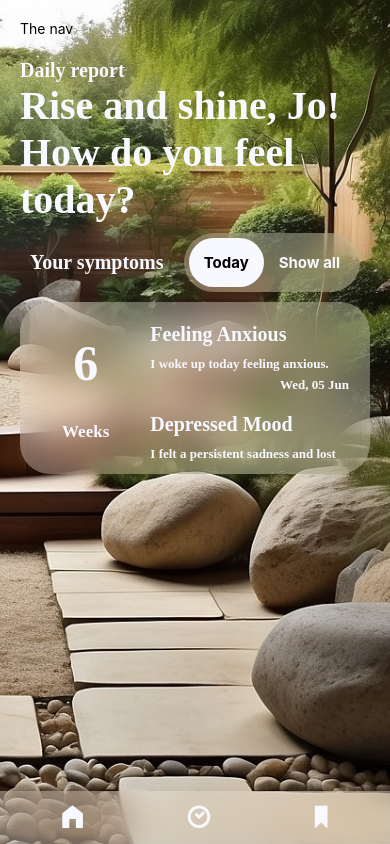
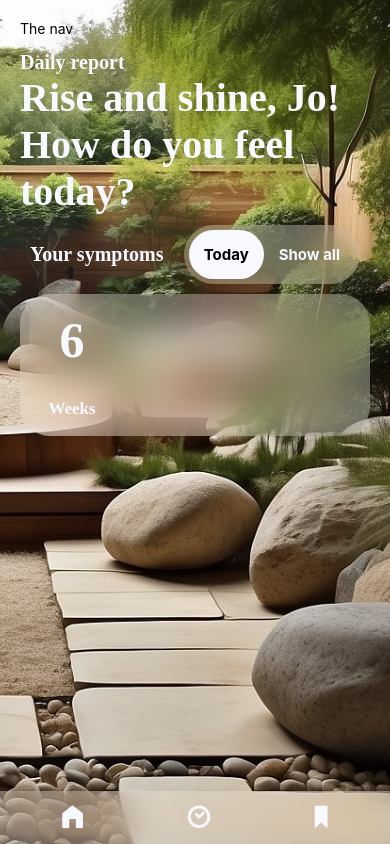
Before and after one commit to Eduardo-Coelho/empower-mental-health-app, a React Native app: screen /Home in a window 390 px wide. Built offline with nearby package versions, Linux system fonts and the light colour scheme.

Commit message:
added the show all and today buttons, functionality

```diff
--- a/src/components/dailyReport/DailyReport.tsx
+++ b/src/components/dailyReport/DailyReport.tsx
@@ -18,7 +18,7 @@ const mockData = {
     {
       title: 'Feeling Anxious',
       description: 'I woke up today feeling anxious.',
-      date: 'Fri Jun 05 2024 11:16:56 GMT+0100',
+      date: 'Fri Jun 07 2024 12:58:11 GMT+0100',
     },
     {
       title: 'Depressed Mood',
@@ -175,6 +175,48 @@ export const DailyReport = () => {
     </View>
   );
 
+  const renderSymptoms = () => {
+    const symptomsRecorded = controls['today']
+      ? mockData.recordedSymptoms.filter((symptom) => {
+          const today = new Date();
+          const todayString = today.toDateString();
+          const symptomDate = new Date(symptom.date);
+          return symptomDate.toDateString() === todayString;
+        })
+      : mockData.recordedSymptoms;
+
+    return (
+      <ScrollView persistentScrollbar={true}>
+        {symptomsRecorded.map((item, index) => (
+          <View key={index} style={symptomCard}>
+            <Text style={h2}>{item.title}</Text>
+            <View style={symptomCardBody}>
+              <Text style={[small, { fontWeight: '700' }]}>
+                {item.description}
+              </Text>
+            </View>
+
+            <View style={symptomCardFooter}>
+              <Text
+                style={[
+                  small,
+                  {
+                    marginRight: 10,
+                    marginTop: 10,
+                    textAlign: 'right',
+                    fontWeight: '600',
+                  },
+                ]}
+              >
+                {formatDate(item.date)}
+              </Text>
+            </View>
+          </View>
+        ))}
+      </ScrollView>
+    );
+  };
+
   return (
     <>
       <View style={container}>
@@ -216,30 +258,8 @@ export const DailyReport = () => {
               </Text>
               <Text style={h3}>Weeks</Text>
             </View>
-            <View style={[container, { maxHeight: 150, flex: 2 }]}>
-              <ScrollView persistentScrollbar={true}>
-                {mockData.recordedSymptoms.map((item, index) => (
-                  <View key={index} style={symptomCard}>
-                    <Text style={h2}>{item.title}</Text>
-                    <View style={symptomCardBody}>
-                      <Text style={[small, { fontWeight: '700' }]}>
-                        {item.description}
-                      </Text>
-                    </View>
-
-                    <View style={symptomCardFooter}>
-                      <Text
-                        style={[
-                          small,
-                          { textAlign: 'right', fontWeight: '600' },
-                        ]}
-                      >
-                        {formatDate(item.date)}
-                      </Text>
-                    </View>
-                  </View>
-                ))}
-              </ScrollView>
+            <View style={[container, { height: 120, flex: 3 }]}>
+              {renderSymptoms()}
             </View>
           </View>
         </BlurView>
```
